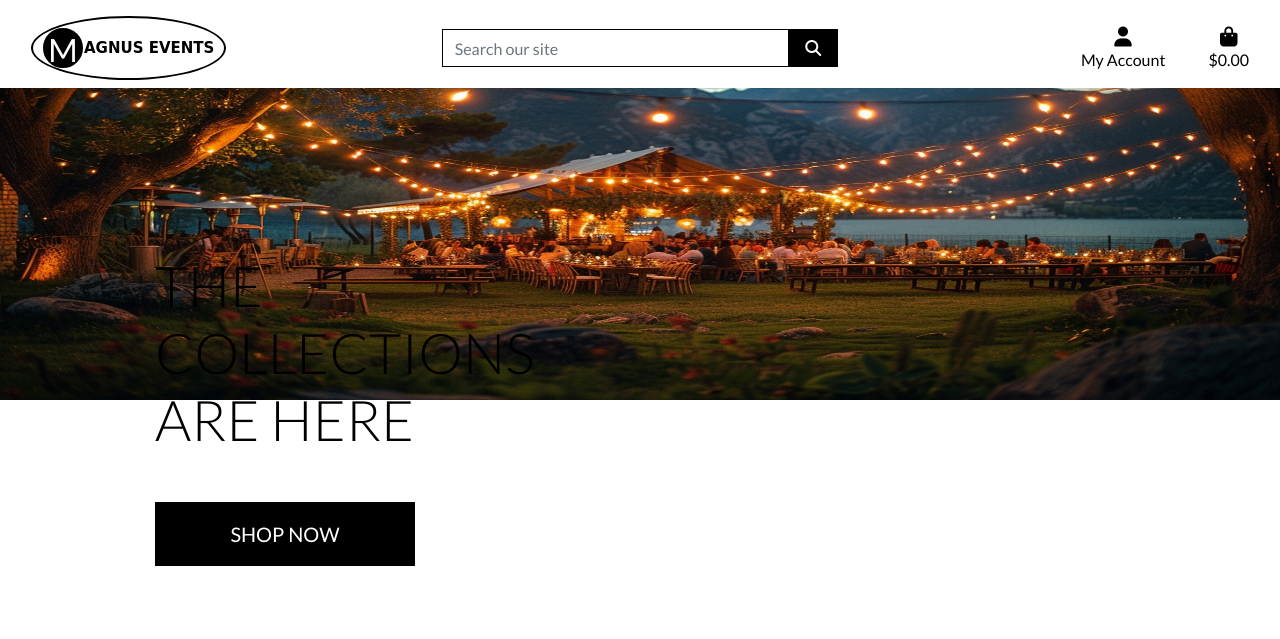
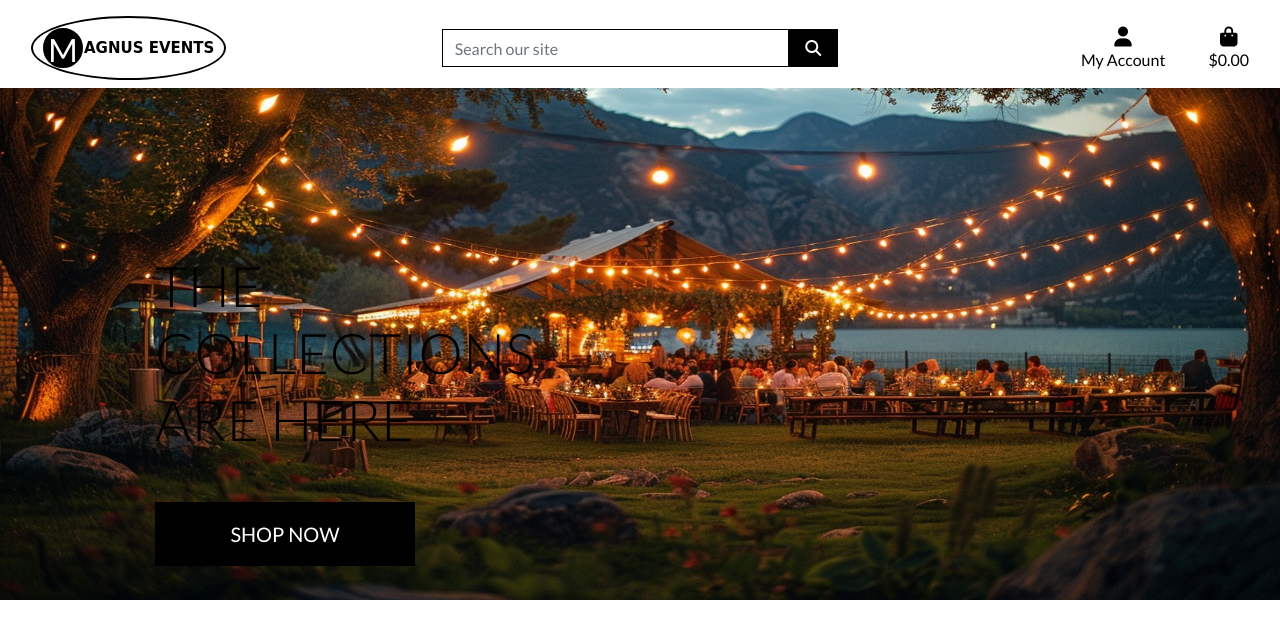
Before and after one commit to Nick8735/magnus_events_v1, a Django app: page / in a window 1280 px wide. Shown: the top 639 px of the page. Run offline with Django 3.2, Linux system fonts and the light colour scheme; some libraries are stand-ins or nearby versions; some web fonts are replaced.

```diff
--- a/magnus_events_v1/settings.py
+++ b/magnus_events_v1/settings.py
@@ -27,12 +27,13 @@ SECRET_KEY = 'django-insecure-w70_lp-3pjq6am7p4bv-y0cby%ch&s3*tq=(3+v3hczr^g0*0!
 DEBUG = True
 
 ALLOWED_HOSTS = [
-    # Add your existing hostnames here
     '8000-nick8735-magnuseventsv1-hyacjwab5jf.ws-eu108.gitpod.io',
     '8000-nick8735-magnuseventsv1-ifr1g4rfja8.ws-eu108.gitpod.io',
     '8000-nick8735-magnuseventsv1-kadl8gniqvy.ws-eu108.gitpod.io',
     '8000-debug-nick8735-magnuseventsv1-kadl8gniqvy.ws-eu108.gitpod.io',
+    '8000-nick8735-magnuseventsv1-9lmvnjio68i.ws-eu108.gitpod.io',  # Add the new domain here
 ]
+
 
 
 
--- a/static/css/base.css
+++ b/static/css/base.css
@@ -5,7 +5,7 @@ html {
 }
 
 body {
-    background: url('/magnus_events_v1/media/background_image3.jpg') no-repeat center top / 100% 50% fixed; /* Adjusted background property */
+    background: url('/magnus_events_v1/media/background_image3.jpg') no-repeat center top / 100% 75% fixed; /* Adjusted background property */
     height: calc(100vh - 164px);
     color: #555;
     font-family: 'Lato';
```
